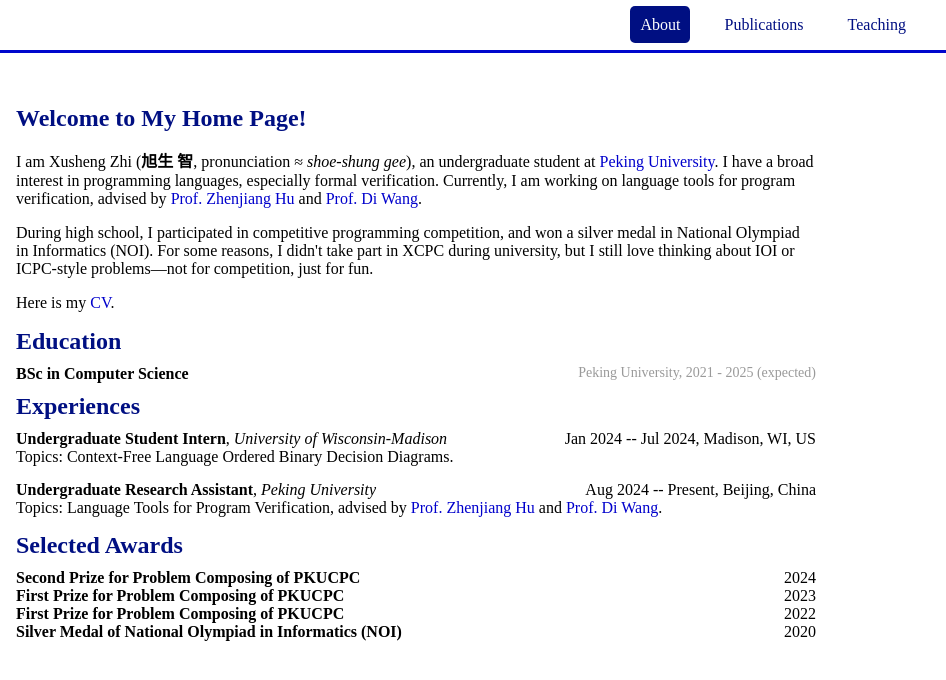
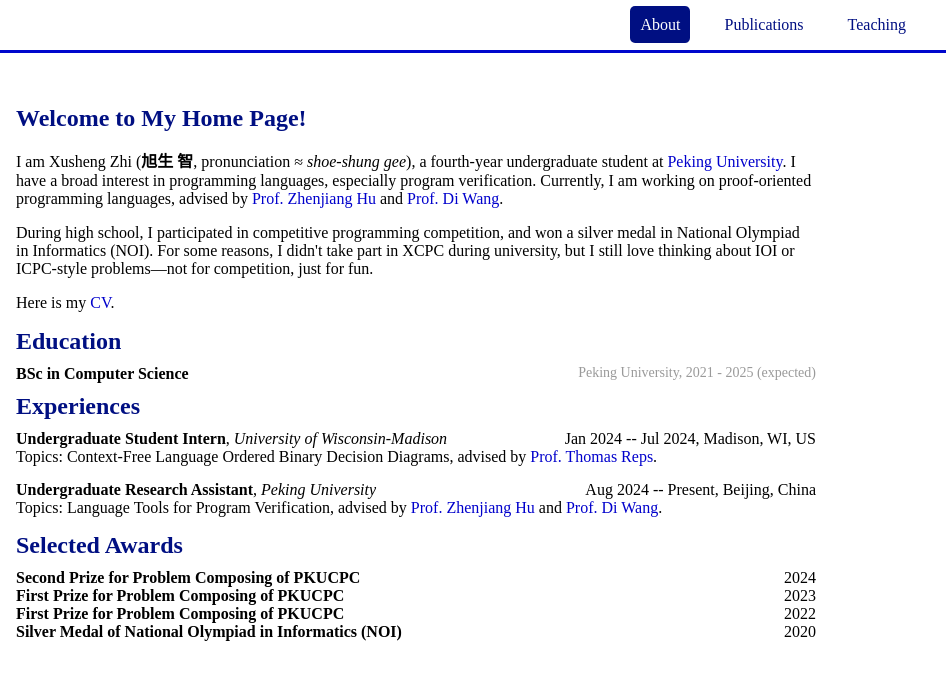
Before and after one commit to Hihi142/Hihi142.github.io, a plain HTML site: page about.html in a window 1280 px wide. Shown: the full height of the page, 334-1280 px from the left. Drawn offline with Linux system fonts and the light colour scheme.

Commit message:
Minor fixes

```diff
--- a/about.html
+++ b/about.html
@@ -24,7 +24,7 @@
         <div id="sidebar"></div>
         <div class="right-column">
             <h4>Welcome to My Home Page!</h4>
-            <p>I am Xusheng Zhi (<strong>旭生 智</strong>, pronunciation ≈ <em>shoe-shung gee</em>), an undergraduate student at <a href="http://english.pku.edu.cn/" target="_blank">Peking University</a>. I have a broad interest in programming languages, especially formal verification. Currently, I am working on language tools for program verification, advised by <a href="https://zhenjiang888.github.io" target="_blank">Prof. Zhenjiang Hu</a> and <a href="https://stonebuddha.github.io/" target="_blank">Prof. Di Wang</a>.</p>
+            <p>I am Xusheng Zhi (<strong>旭生 智</strong>, pronunciation ≈ <em>shoe-shung gee</em>), a fourth-year undergraduate student at <a href="http://english.pku.edu.cn/" target="_blank">Peking University</a>. I have a broad interest in programming languages, especially program verification. Currently, I am working on proof-oriented programming languages, advised by <a href="https://zhenjiang888.github.io" target="_blank">Prof. Zhenjiang Hu</a> and <a href="https://stonebuddha.github.io/" target="_blank">Prof. Di Wang</a>.</p>
             <p>During high school, I participated in competitive programming competition, and won a silver medal in National Olympiad in Informatics (NOI). For some reasons, I didn't take part in XCPC during university, but I still love thinking about IOI or ICPC-style problems—not for competition, just for fun. </p>
             <p>Here is my <a href="https://drive.google.com/file/d/1MwLwZ1IoPoY8hWLrpjDyxxxrt2C3DA-y/view?usp=sharing" target="_blank">CV</a>.</p>
             <h4>Education</h4>
@@ -45,7 +45,7 @@
                 </span>
             </div>
             <div class="research-topic">
-                Topics: Context-Free Language Ordered Binary Decision Diagrams.
+                Topics: Context-Free Language Ordered Binary Decision Diagrams, advised by <a href="https://pages.cs.wisc.edu/~reps/" target="_blank">Prof. Thomas Reps</a>.
             </div>
 
             <div class="research-item">
@@ -57,7 +57,7 @@
                 </span>
             </div>
             <div class="research-topic">
-                Topics: Language Tools for Program Verification, advised by <a href="https://example.com/profzh" target="_blank">Prof. Zhenjiang Hu</a> and <a href="https://example.com/profdi" target="_blank">Prof. Di Wang</a>.
+                Topics: Language Tools for Program Verification, advised by <a href="https://zhenjiang888.github.io/" target="_blank">Prof. Zhenjiang Hu</a> and <a href="https://stonebuddha.github.io/" target="_blank">Prof. Di Wang</a>.
             </div>
 
             <h4>Selected Awards</h4>
```
